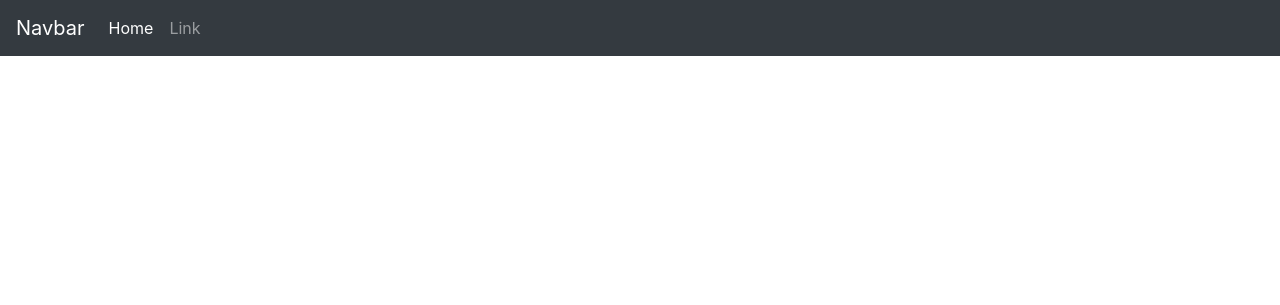
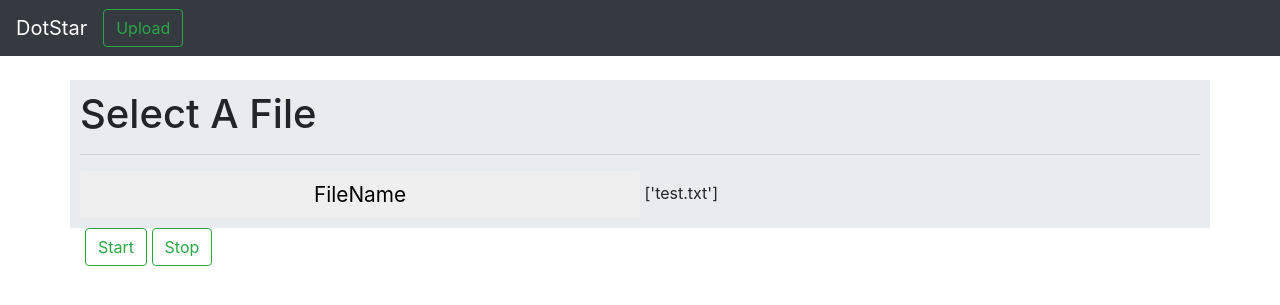
Before and after one commit to Tylrhas/dotstar, a Flask app: page / in a window 1280 px wide. Shown: the top 305 px of the page. Run offline with Flask 2, Linux system fonts and the light colour scheme; some libraries are stand-ins or nearby versions.

Commit message:
getfiles added and style changes

```diff
--- a/app.py
+++ b/app.py
@@ -1,12 +1,22 @@
 # pylint: disable=invalid-name
 # pylint: disable=missing-docstring
+import os
 from flask import Flask, render_template
 app = Flask(__name__)
 app.debug = True
 
+def getFiles():
+    path = "images"
+    files = []
+    for file in os.listdir(path):
+        if os.path.isfile(os.path.join(path, file)):
+            files.append(file)
+    return files
+
 @app.route("/")
 def index():
-    return render_template('home.html')
+    images = getFiles()
+    return render_template('home.html', images=images)
 
 if __name__ == '__main__':
     app.run()
--- a/static/styles/style.css
+++ b/static/styles/style.css
@@ -0,0 +1,14 @@
+body {
+    padding-top: 5rem;
+}
+.files{
+    background-color: #e9ecef;
+    padding: 10px;
+}
+.row {
+    margin:0px;
+}
+button.btn.file {
+    font-size: 130%;
+    padding: 7px 50px;
+}
--- a/templates/home.html
+++ b/templates/home.html
@@ -1,5 +1,17 @@
 {% extends 'layout.html' %}
-
 {% block body %}
-Home
+<div class="row">
+    <div class="container files">
+        <h1>Select A File</h1>
+        <hr>
+        <button class="btn file col-md-6">FileName</button>
+        {{ images }}
+    </div>
+</div>
+<div class="row controls">
+    <div class="container">
+        <button class="btn btn-outline-success my-2 my-sm-0" type="submit">Start</button>
+        <button class="btn btn-outline-success my-2 my-sm-0" type="submit">Stop</button>
+    </div>
+</div>
 {% endblock %}
--- a/templates/includes/_navbar.html
+++ b/templates/includes/_navbar.html
@@ -1,17 +1,4 @@
 <nav class="navbar navbar-expand-md navbar-dark bg-dark fixed-top">
-    <a class="navbar-brand" href="#">Navbar</a>
-    <button class="navbar-toggler" type="button" data-toggle="collapse" data-target="#navbarsExampleDefault" aria-controls="navbarsExampleDefault" aria-expanded="false" aria-label="Toggle navigation">
-      <span class="navbar-toggler-icon"></span>
-    </button>
-
-    <div class="collapse navbar-collapse" id="navbarsExampleDefault">
-      <ul class="navbar-nav mr-auto">
-        <li class="nav-item active">
-          <a class="nav-link" href="#">Home <span class="sr-only">(current)</span></a>
-        </li>
-        <li class="nav-item">
-          <a class="nav-link" href="#">Link</a>
-        </li>
-      </ul>
-    </div>
+    <a class="navbar-brand" href="#">DotStar</a>
+    <button class="btn btn-outline-success my-2 my-sm-0">Upload</button>
   </nav>
--- a/templates/layout.html
+++ b/templates/layout.html
@@ -6,6 +6,7 @@
     <meta http-equiv="X-UA-Compatible" content="ie=edge">
     <title>DotStar</title>
     <link rel= "stylesheet" type= "text/css" href= "{{ url_for('static',filename='styles/bootstrap.css') }}">
+    <link rel= "stylesheet" type= "text/css" href= "{{ url_for('static',filename='styles/style.css') }}">
 </head>
 <body>
     {%include 'includes/_navbar.html' %}
```
Also changed, not shown: images/test.txt (added).
